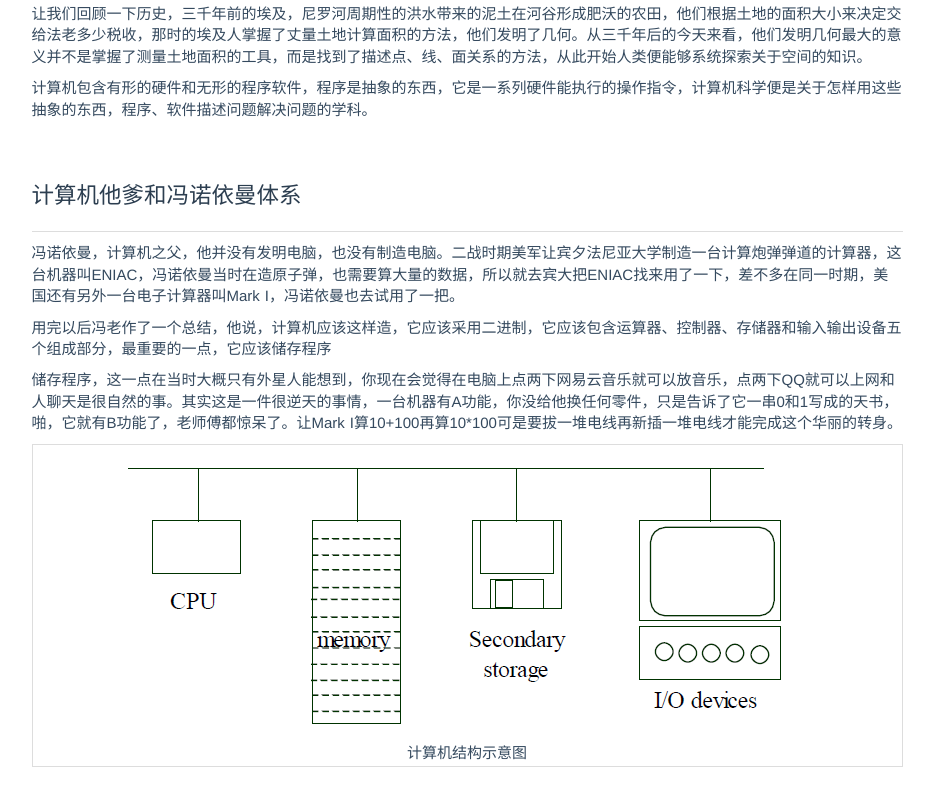
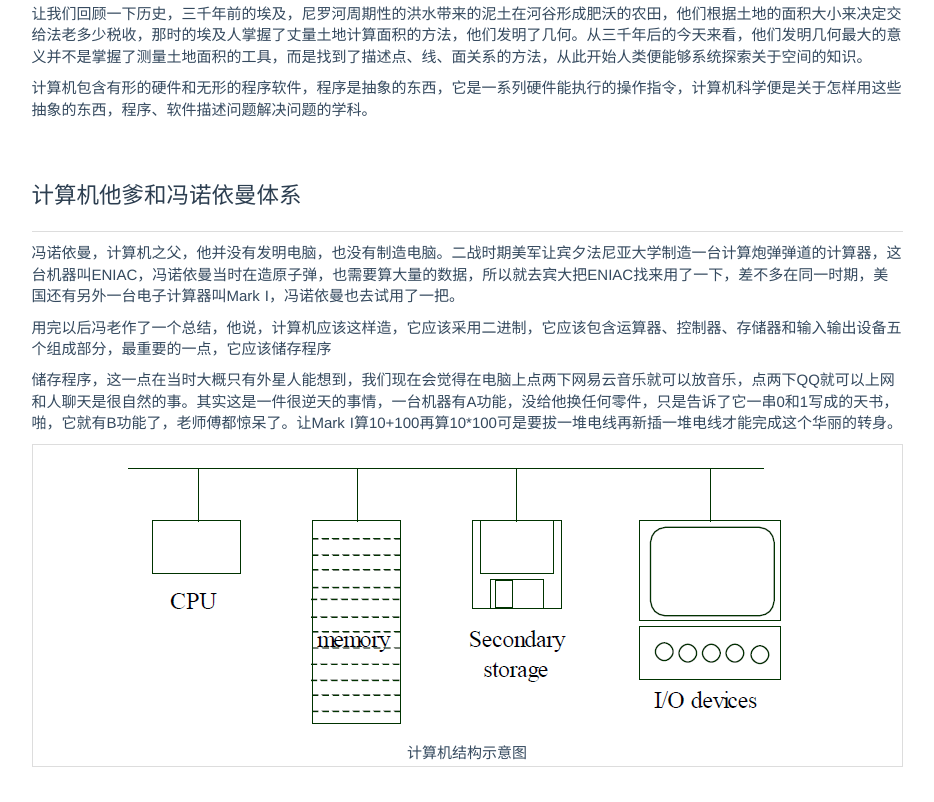
Before and after one commit to jiangxiong66/sherryc, a website: page index.html in a window 1280 px wide. Shown: the part 868-1670 px from the top of the page, without its empty margins (313-1247 px from the left). Drawn offline with nearby package versions, Linux system fonts and the light colour scheme; files that its build step writes are made by us from their sources.

Commit message:
adjust some words

```diff
--- a/index.html
+++ b/index.html
@@ -89,7 +89,7 @@
           <h2>计算机他爹和冯诺依曼体系</h2>
           <p>冯诺依曼，计算机之父，他并没有发明电脑，也没有制造电脑。二战时期美军让宾夕法尼亚大学制造一台计算炮弹弹道的计算器，这台机器叫ENIAC，冯诺依曼当时在造原子弹，也需要算大量的数据，所以就去宾大把ENIAC找来用了一下，差不多在同一时期，美国还有另外一台电子计算器叫Mark I，冯诺依曼也去试用了一把。</p>
           <p>用完以后冯老作了一个总结，他说，计算机应该这样造，它应该采用二进制，它应该包含运算器、控制器、存储器和输入输出设备五个组成部分，最重要的一点，它应该储存程序</p>
-          <p>储存程序，这一点在当时大概只有外星人能想到，你现在会觉得在电脑上点两下网易云音乐就可以放音乐，点两下QQ就可以上网和人聊天是很自然的事。其实这是一件很逆天的事情，一台机器有A功能，你没给他换任何零件，只是告诉了它一串0和1写成的天书，啪，它就有B功能了，老师傅都惊呆了。让Mark I算10+100再算10*100可是要拔一堆电线再新插一堆电线才能完成这个华丽的转身。</p>
+          <p>储存程序，这一点在当时大概只有外星人能想到，我们现在会觉得在电脑上点两下网易云音乐就可以放音乐，点两下QQ就可以上网和人聊天是很自然的事。其实这是一件很逆天的事情，一台机器有A功能，没给他换任何零件，只是告诉了它一串0和1写成的天书，啪，它就有B功能了，老师傅都惊呆了。让Mark I算10+100再算10*100可是要拔一堆电线再新插一堆电线才能完成这个华丽的转身。</p>
           <figure>
             <picture>
               <img src="img/computer-structure.png" alt="计算机结构示意图">
```
Also changed, not shown: dist/index.html.
